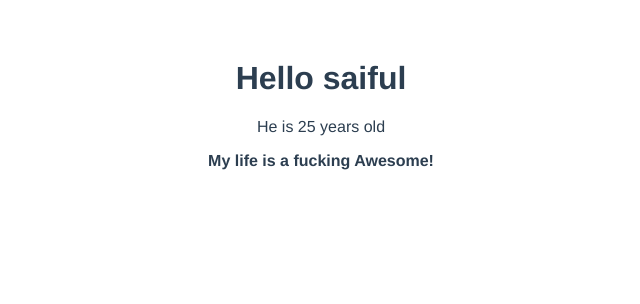
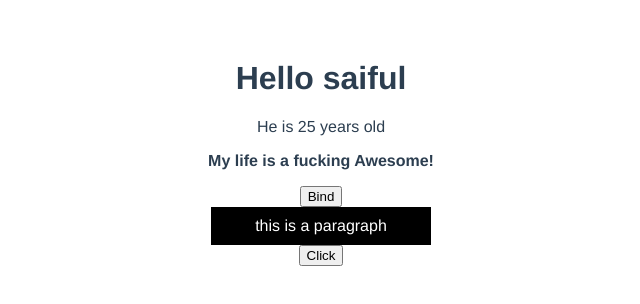
Before and after one commit to meraz007/Learn-Vue, a Vue app in the folder Codevolution/practice-vue-basic/: page / in a window 1280 px wide. Shown: the top 304 px of the page, without its empty margins (319-959 px from the left). Built offline with nearby package versions, Linux system fonts and the light colour scheme.

Commit message:
class binding

```diff
--- a/Codevolution/practice-vue-basic/src/App.vue
+++ b/Codevolution/practice-vue-basic/src/App.vue
@@ -2,6 +2,10 @@
  <h1>Hello {{ name }}</h1>
  <p v-text="age"></p>
  <p v-html="details"></p>
+ <button :disabled="!isDisabled">Bind</button>
+ <p :class="[isPromoted ? 'color':'new']" >this is a paragraph</p>
+ <button >Click</button>
+
 </template>
 
 <script>
@@ -12,7 +16,10 @@ export default {
     return{
       name :'saiful',
       age :'He is ' + 25 +' years old',
-      details : '<b>My life is a fucking Awesome!</b>'
+      details : '<b>My life is a fucking Awesome!</b>',
+      headingId : 'Heading',
+      isDisabled : true,
+      isPromoted :true
     }
   }
 }
@@ -27,4 +34,15 @@ export default {
   color: #2c3e50;
   margin-top: 60px;
 }
+.color{
+  background-color: black;
+  color: white;
+  width: 200px;
+  text-align: center;
+  margin: auto;
+  padding: 10px;
+  }
+  .new{
+    background-color: tomato;
+  }
 </style>
```
